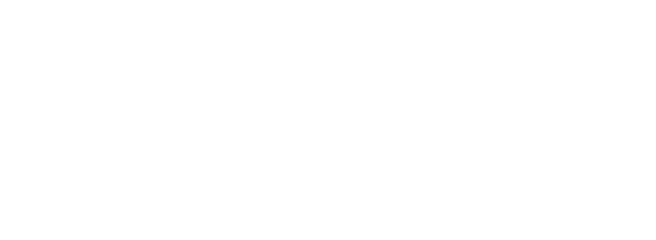
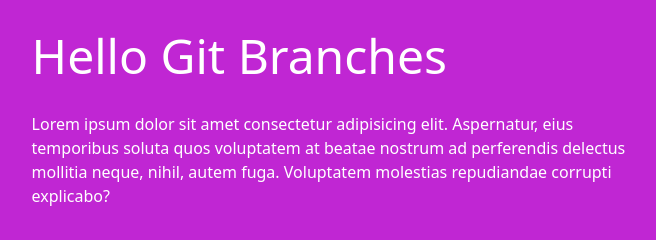
Before and after one commit to brendanm403/cpnt201-achv-5, a plain HTML site: page index.html in a window 1280 px wide. Shown: the whole page, without its empty margins (311-967 px from the left). Drawn offline with nearby package versions, Linux system fonts and the light colour scheme.

Commit message:
added tailwind classes

```diff
--- a/index.html
+++ b/index.html
@@ -6,7 +6,13 @@
   <script src="https://cdn.tailwindcss.com"></script>
   <title>Git Branches</title>
 </head>
-<body>
+
+<body class="bg-fuchsia-600 text-white">
+
+  <main class="max-w-prose m-auto">
+    <h1 class="text-5xl my-8">Hello Git Branches</h1>
+    <p>Lorem ipsum dolor sit amet consectetur adipisicing elit. Aspernatur, eius temporibus soluta quos voluptatem at beatae nostrum ad perferendis delectus mollitia neque, nihil, autem fuga. Voluptatem molestias repudiandae corrupti explicabo?</p>
+  </main>
 
 </body>
 </html>
```
